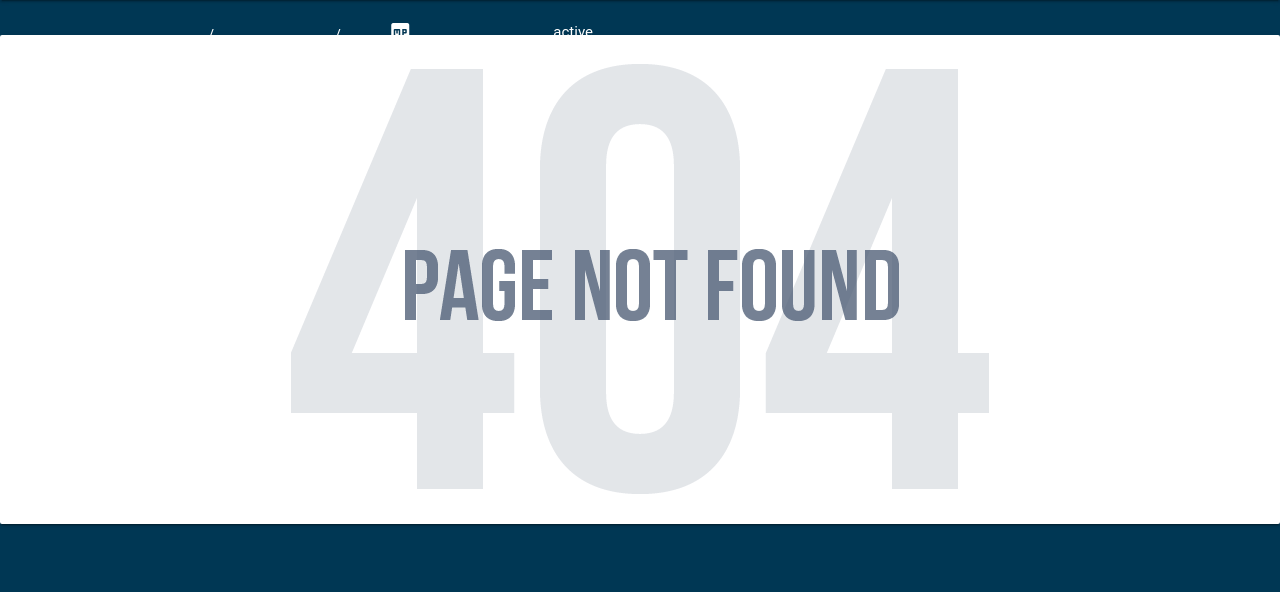
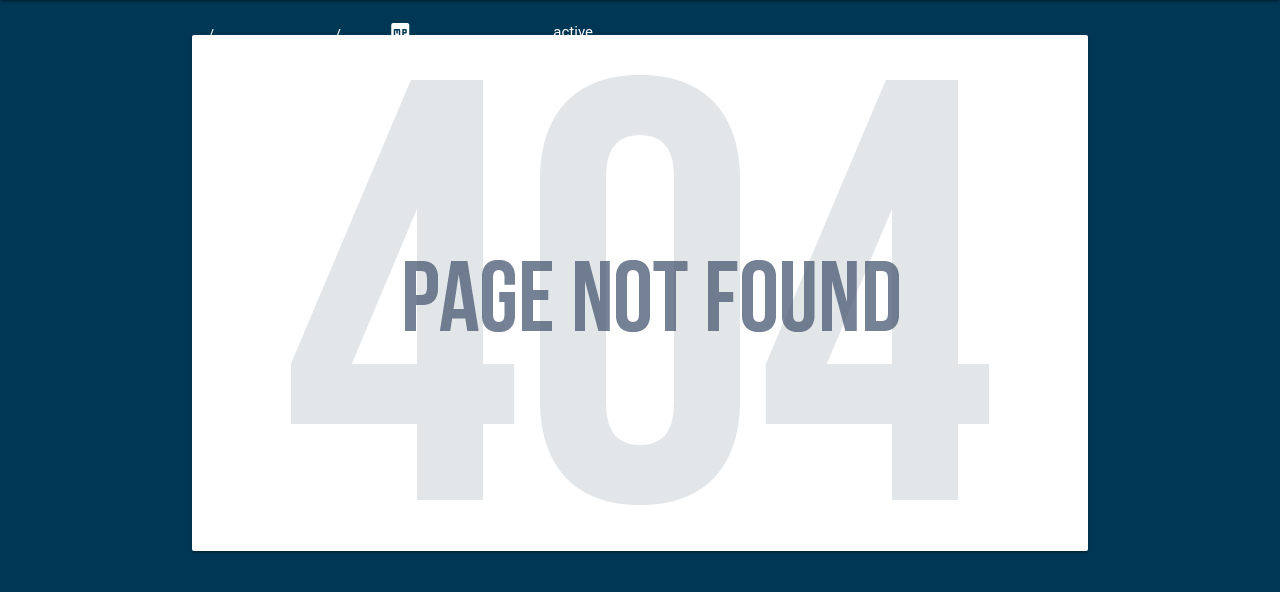
Before and after one commit to magogallardo/BeePlanner, a Flask app: template templates/404.html in a window 1280 px wide. Shown: the part 87-679 px from the top of the page. Run offline with Flask 2, Linux system fonts and the light colour scheme; the template is opened without the code that fills it: most values are stand-ins (such as "Sample title", 1, 10 or a date in 2020); some libraries are stand-ins or nearby versions; some web fonts are replaced.

Commit message:
Modifying things

```diff
--- a/static/css/style.css
+++ b/static/css/style.css
@@ -24,6 +24,11 @@ nav {
 .home-page {
     width: 90%;
     /*padding: 100px;    */
+}
+.image-error {
+    width: 70%;
+    padding: 40px 0px 40px 0px;
+    /*height: */
 }
 .card-panel {
     margin: auto;
--- a/templates/home.html
+++ b/templates/home.html
@@ -3,6 +3,9 @@
 {% include "nav.html" %}
 <div class="row home-page">
     <div class="col s4">
+        <div class="row s12" align="center">
+          <h2>Reminders</h2>
+        </div>
         <div class="card-panel">
             <p>
                 Lorem ipsum dolor sit amet, consectetur adipisicing elit, sed do eiusmod
--- a/templates/nav.html
+++ b/templates/nav.html
@@ -10,17 +10,17 @@
           	</a>
           </li>
           <li>
+          	<a href="{{ redirect_account }}" >
+          		{{ status_account }}
+          	<i class="material-icons left">{{ icon_account }}</i>
+          	</a>
+          </li>
+          <li>
           	<a href="{{ redirect_log }}">
           		{{ status_log }}
           	<i class="material-icons left">{{ icon_log }}</i>
         	</a>
         </li>
-          <li>
-          	<a href="{{ redirect_account }}" >
-          		{{ status_account }}
-          	<i class="material-icons left">{{ icon_account }}</i>
-          	</a>
-          </li>
         </ul>
      </div>
   </nav>
```
